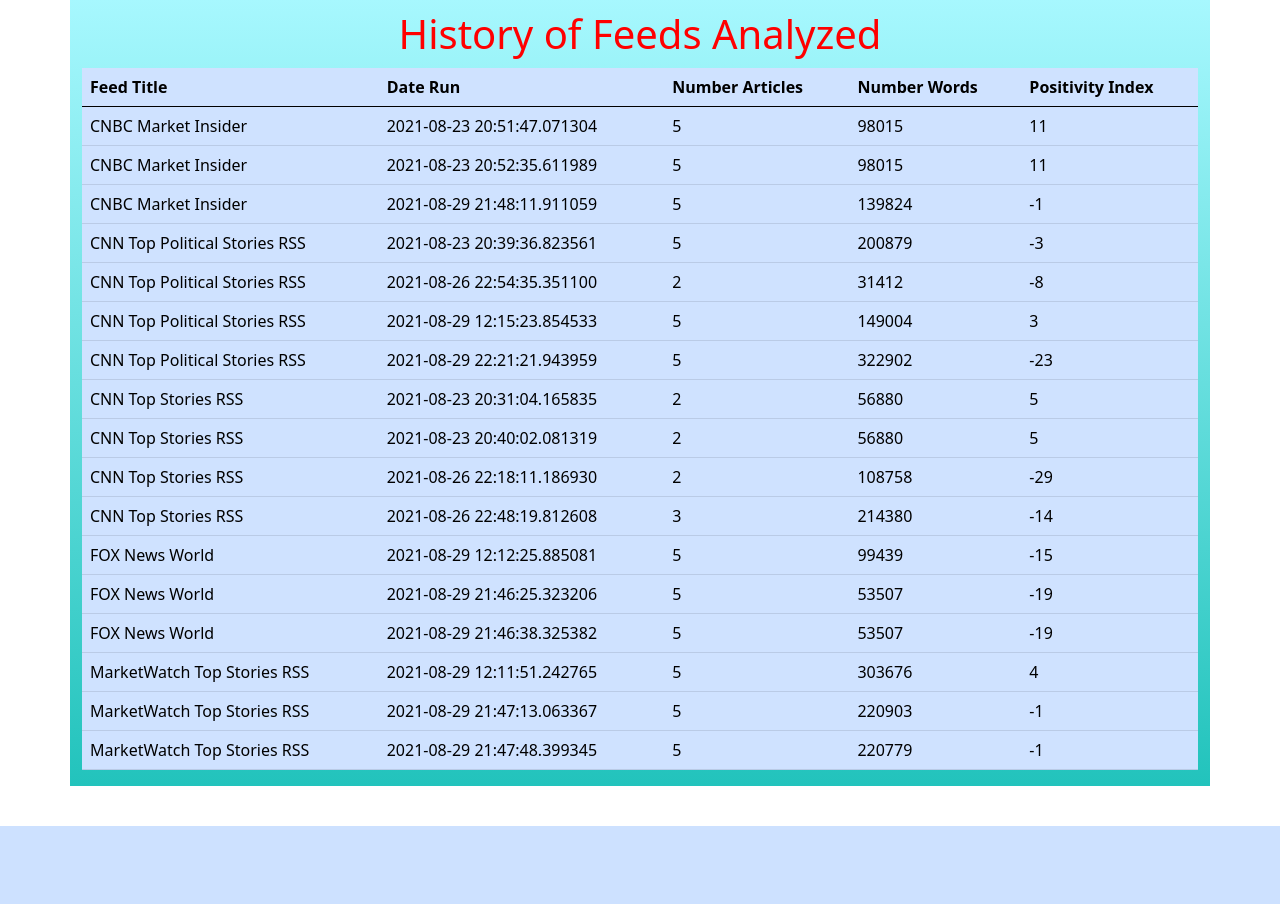
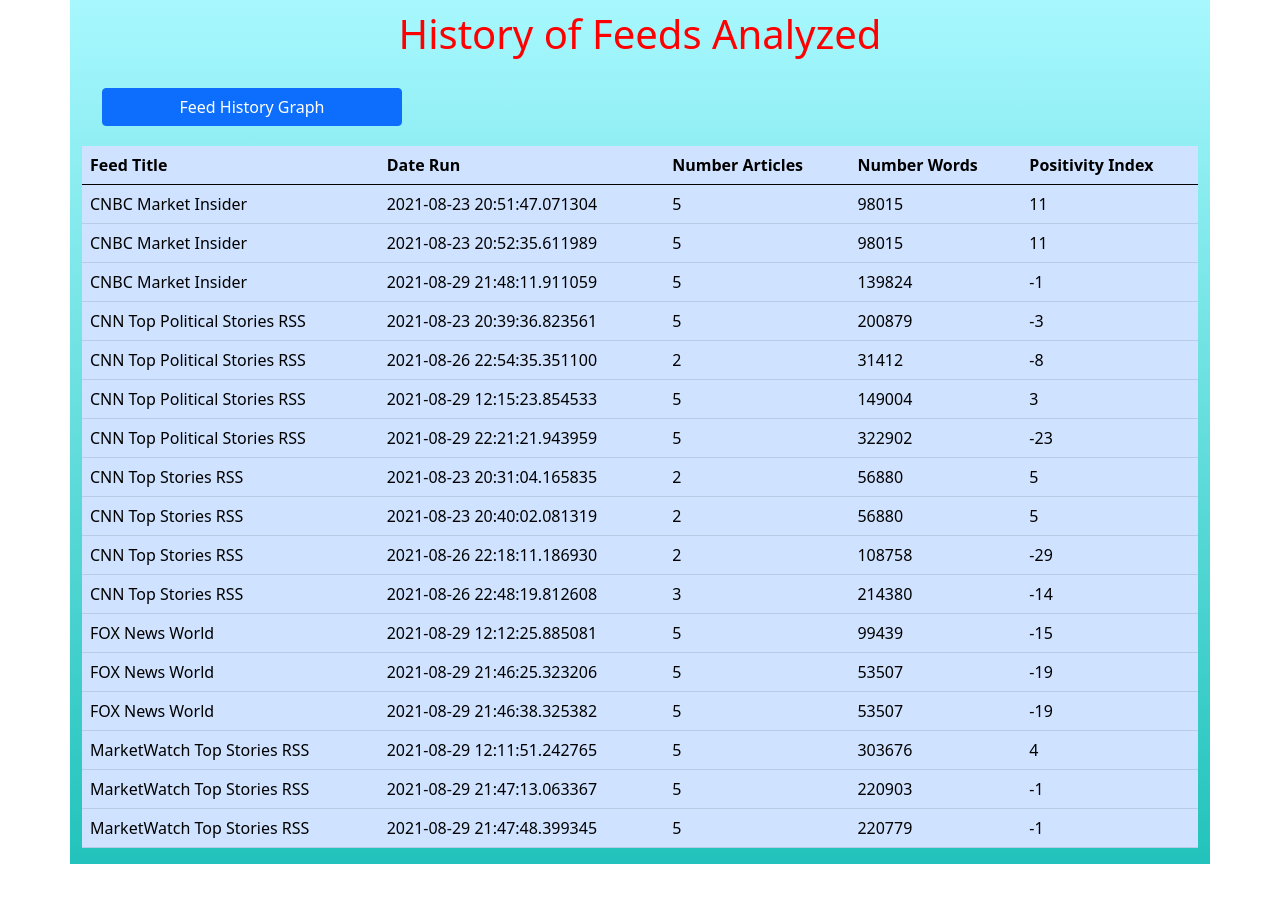
Before and after one commit to fbotero1956/newsanalyzer, a Django app: page /newsanalyzer/history/ in a window 1280 px wide. Shown: the part 56-960 px from the top of the page. Before the commit the page ends 882 px from the top, so only its background shows below. Run offline with Django 3.2, Linux system fonts and the light colour scheme; data comes from the database, SQL or seed files in the repository; both versions use the stored data as it was after the commit; parts of the project's set-up code (start-up, migrations or seed data) failed here and were passed over; some libraries are stand-ins or nearby versions.

Commit message:
added graphs

```diff
--- a/newsanalyzer/urls.py
+++ b/newsanalyzer/urls.py
@@ -5,12 +5,17 @@
     ArticleCreateView,
     ArticleAboutView,
     ArticleHistoryView,
+    FeedHistoryView,
+    history_plotter,
+    history_plotter_graph,
     rsscall,
 )
 
 urlpatterns = [
     path('', ArticleListView.as_view(), name='article_list'),
     path('history/', ArticleHistoryView.as_view(), name='article_history'),
+    path('history/plot/', history_plotter, name='history_plotter'),
+    path('history_plotter_graph/<str:feed>/', history_plotter_graph,  name='history_plotter_graph'),
     path('<int:pk>/', ArticleDetailView.as_view(), name='article_detail'),
     path('create/', ArticleCreateView.as_view(), name='article_create'),
     path('about/', ArticleAboutView.as_view(), name='about'),
--- a/newsanalyzer/views.py
+++ b/newsanalyzer/views.py
@@ -15,6 +15,15 @@
 import itertools
 from django.shortcuts import redirect
 from datetime import datetime
+import matplotlib.pyplot as plt
+import matplotlib.pyplot as plt1
+import io
+import urllib, base64
+from matplotlib.backends.backend_agg import FigureCanvasAgg
+from matplotlib.figure import Figure
+from threading import RLock
+
+thread_control = RLock()
 
 
 class ArticleListView(ListView):
@@ -27,6 +36,88 @@
 class ArticleHistoryView(ListView):
     model = History
     template_name = 'article_history.html'
+
+class FeedHistoryView(DetailView):
+    model = History
+    template_name = 'feed_history.html'
+
+def history_plotter(request):
+        #plot the most common words
+
+    history = History.objects.all()
+    print("in plotter function")
+    feeds = []
+    for a in history:
+        if a.title not in feeds:
+            feeds.append(a.title)
+
+    feeds_dict = {feeds[i]: i for i in range(0, len(feeds))}
+
+    return render(request, 'feed_history.html', {'data' :  feeds_dict})
+
+
+def history_plotter_graph(request, feed="CNN Top Political Stories RSS"):
+
+    # matplotlib needs thread synchronization
+
+    with thread_control:
+
+        history = History.objects.all()
+        print("in graph function", feed)
+
+        char = []
+        count = []
+        run = 0
+        for a in history:
+            if a.title == feed:
+                run += 1
+                char.append(run)
+                count.append(a.positivity_index)
+        #fig = plt.subplots(2,3)
+
+        f = plt.figure(figsize=(4,3), edgecolor='red')
+        plt.title(feed)
+        plt.xlabel('Run')
+        plt.ylabel('Index')
+        #plt.xticks(rotation='vertical')
+        # bar1 = plt.plot(h, color='Green',alpha=0.65)
+        plt.bar(char, count)
+        canvas = FigureCanvasAgg(f)
+        response = HttpResponse(content_type='image/jpg')
+        canvas.print_jpg(response)
+        plt.close(f)
+        return response
+
+def history_plotter_graph_saved(request, feed):
+        #plot the most common words
+
+    history = History.objects.all()
+
+
+    char = []
+    count = []
+    run = 0
+    for a in history:
+        if a.title == feed:
+           run += 1
+           char.append(run)
+           count.append(a.positivity_index)
+    #fig = plt.subplots(2,3)
+    plt.bar(char, count)
+    plt.title(feed[0])
+    plt.xlabel("Run")
+    plt.ylabel("Index")
+    #plt.show()
+
+    fig = plt.gcf()
+    #convert graph into string buffer, then 64 bit code into png image
+    buf = io.BytesIO()
+    fig.savefig(buf,format='png')
+    buf.seek(0)
+    string = base64.b64encode(buf.read())
+    uri = urllib.parse.quote(string)
+
+    return uri
 
 class ArticleDetailView(DetailView):
     model = Article
@@ -247,4 +338,6 @@
         run_date = datetime.now()
         history = History(title=desc, word_count=total_word_count, date=run_date, positivity_index=total_positivity, num_articles=end)
         history.save()
+   else:
+        response = feed.err
    return HttpResponse(response)
--- a/static/css/style.css
+++ b/static/css/style.css
@@ -42,7 +42,7 @@
 }
 .image-div{
     display: grid;
-    grid-template-columns: 1fr 1fr;
+    grid-template-columns: 1fr 1fr 1fr;
     grid-gap: 2px;
     padding: 5px;
 }
@@ -55,4 +55,24 @@
         position: relative;
         margin-left: 30px;
     }
+.graph-div{
+    display: grid;
+    grid-template-columns: 1fr 1fr 1fr;
+    grid-gap: 2px;
+    padding: 5px;
+    background-color: yellow;
 }
+@media (max-width: 600px){
+    .graph-div{
+        display: grid;
+        grid-template-columns: 1fr;
+        grid-gap: 2px;
+        padding: 5px;
+        position: relative;
+        margin-left: 30px;
+    }
+}
+.graph {
+    width:300px;
+    height:200px;
+}
--- a/templates/article_history.html
+++ b/templates/article_history.html
@@ -5,6 +5,8 @@
 {% block content %}
    <div class="container main-body">
       <h1>History of Feeds Analyzed</h1>
+      <button class="btn btn-primary" name="plotter" type='submit' onclick="location.href='{% url "history_plotter" %}'">Feed History Graph</button>
+
         <div>
          <table class="table table-primary">
             <thead>
```
Also changed, not shown: newsanalyzer/plotter.py (added, +56 -0 lines), requirements.txt (+8 -0 lines), templates/feed_history.html (added, +15 -0 lines), templates/save_history.html (added, +6 -0 lines), db.sqlite3, templates/base.html (line endings or trailing spaces).
